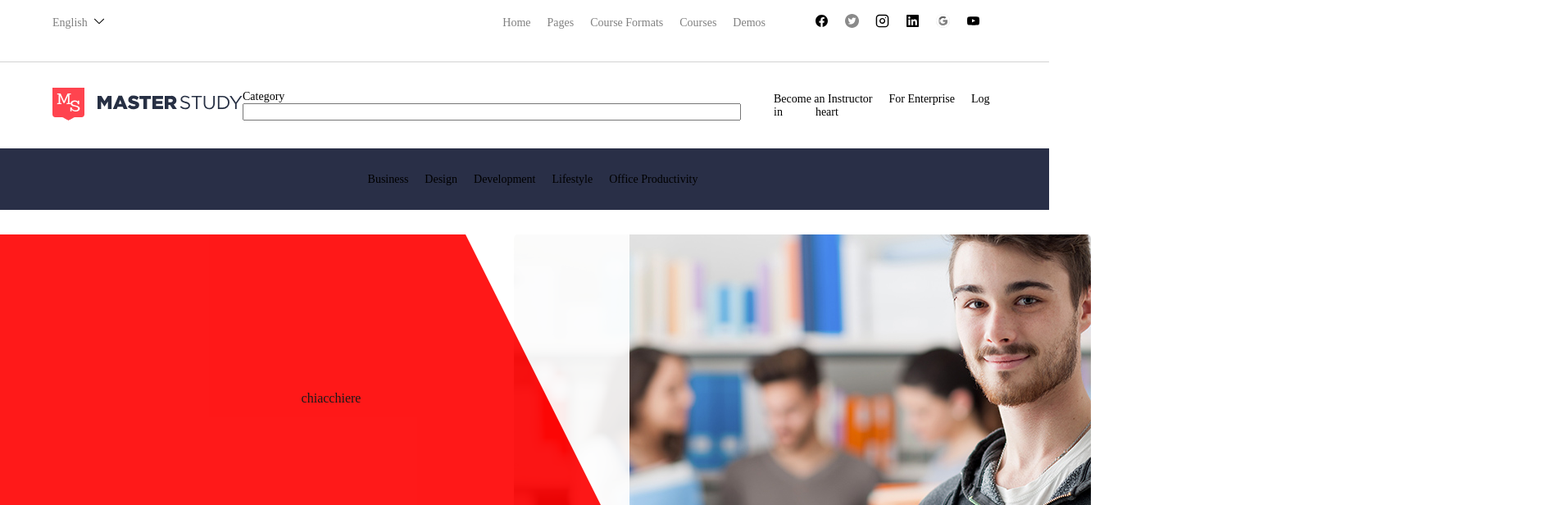
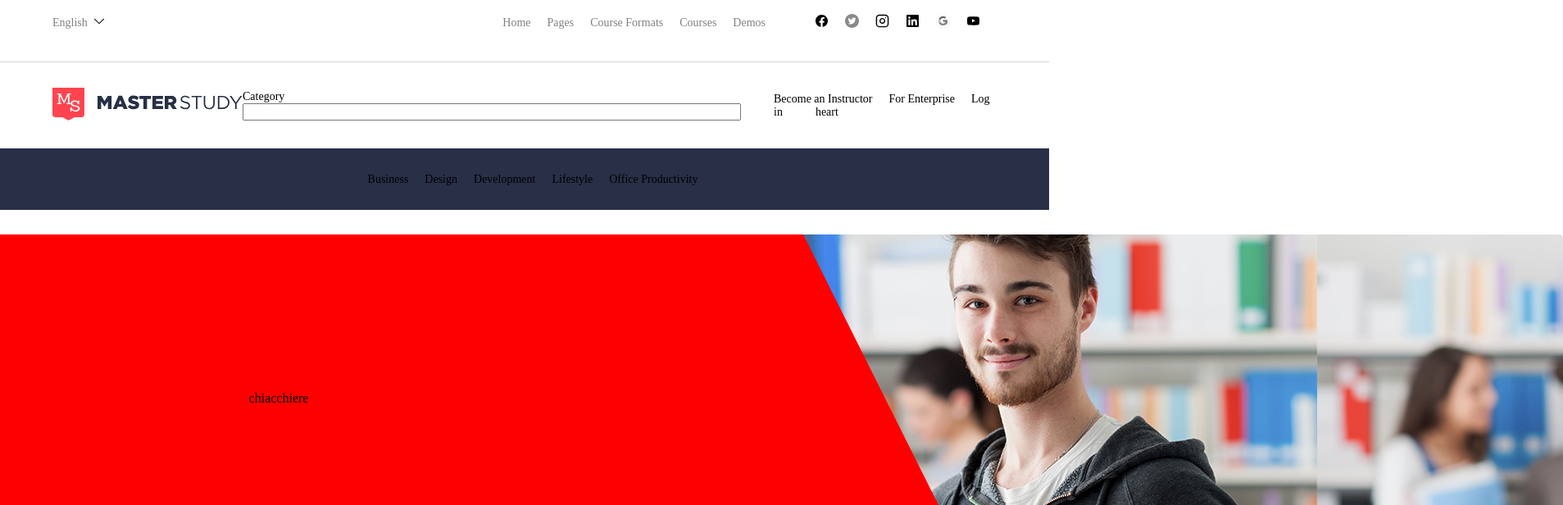
Before and after one commit to Starliege/proj-html-vuejs, a Vue app: page / in a window 1280 px wide. Shown: the top 616 px of the page at 82% size, 1907 px wide, since content can reach past the window. Built offline with nearby package versions, Linux system fonts and the light colour scheme.

Commit message:
jumbo layout done

```diff
--- a/src/components/sections/JumboThing.vue
+++ b/src/components/sections/JumboThing.vue
@@ -26,16 +26,17 @@ export default {
 
     .firsthalf {
         position: absolute;
-        width: 60%;
+        width: 50%;
         height: 400px;
         z-index: 1;
         background: red;
-        opacity: 0.9;
+        opacity: 1;
         display: flex;
 
         ul {
             list-style-type: none;
             margin: auto;
+            z-index: 5;
 
             li {
                 display: inline;
@@ -52,13 +53,13 @@ export default {
 }
 
 .firsthalf::before {
-    content: '';
+    content: "";
     position: absolute;
-    top: 0;
-    right: 0;
-    border-top: 400px solid white;
-    border-left: 200px solid red;
-    opacity: 1;
+    width: 0;
+    height: 0;
+    border-bottom: 400px solid red;
+    border-right: 200px solid transparent;
+    border-left: 980px solid red;
 }
 
 .secondhalf {
@@ -67,7 +68,7 @@ export default {
     position: absolute;
     top: 0px;
     left: 49%;
-    width: 55%;
+    width: 100%;
     z-index: 0;
     border-radius: 5px;
 
```
